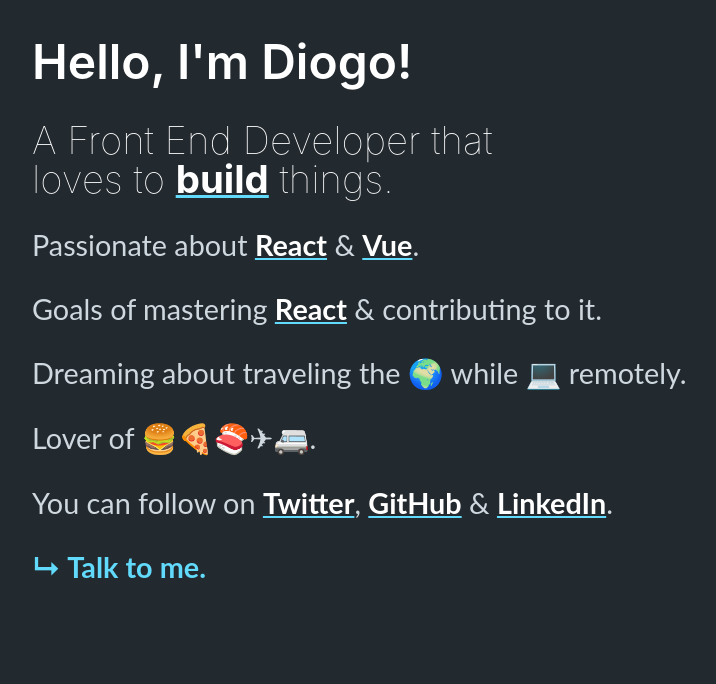
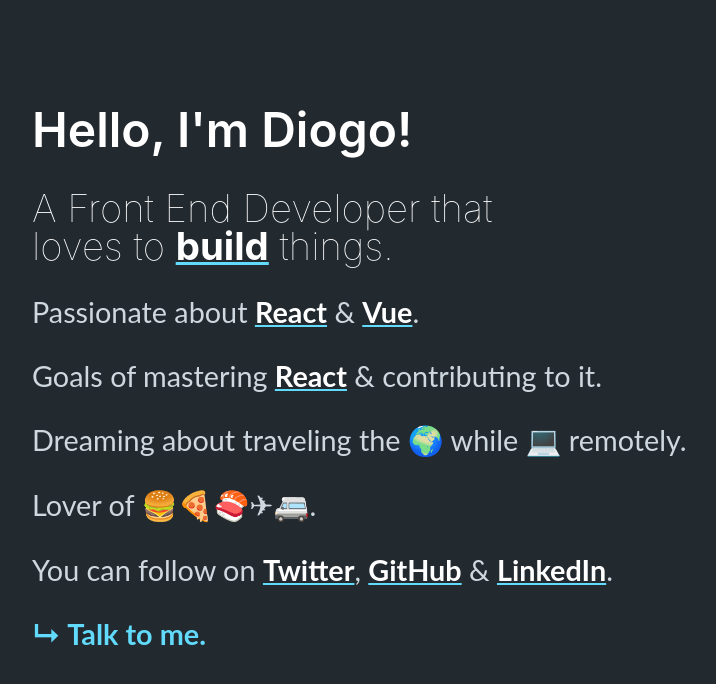
Before and after one commit to diogobcondeco/my-website-react, a React (Create React App) app: page / in a window 1280 px wide. Shown: the top 684 px of the page, without its empty margins (248-964 px from the left). Built offline with nearby package versions, Linux system fonts and the light colour scheme.

Commit message:
Fixed min-height

```diff
--- a/src/App.scss
+++ b/src/App.scss
@@ -27,9 +27,9 @@
         max-width: 720px;
     }
 
-    @media (min-width: 600px) {
-        min-height: calc(100vh - 200px);
-    }
+    //@media (min-width: 600px) {
+    //    min-height: calc(100vh - 200px);
+    //}
 }
 
 .content {
```
